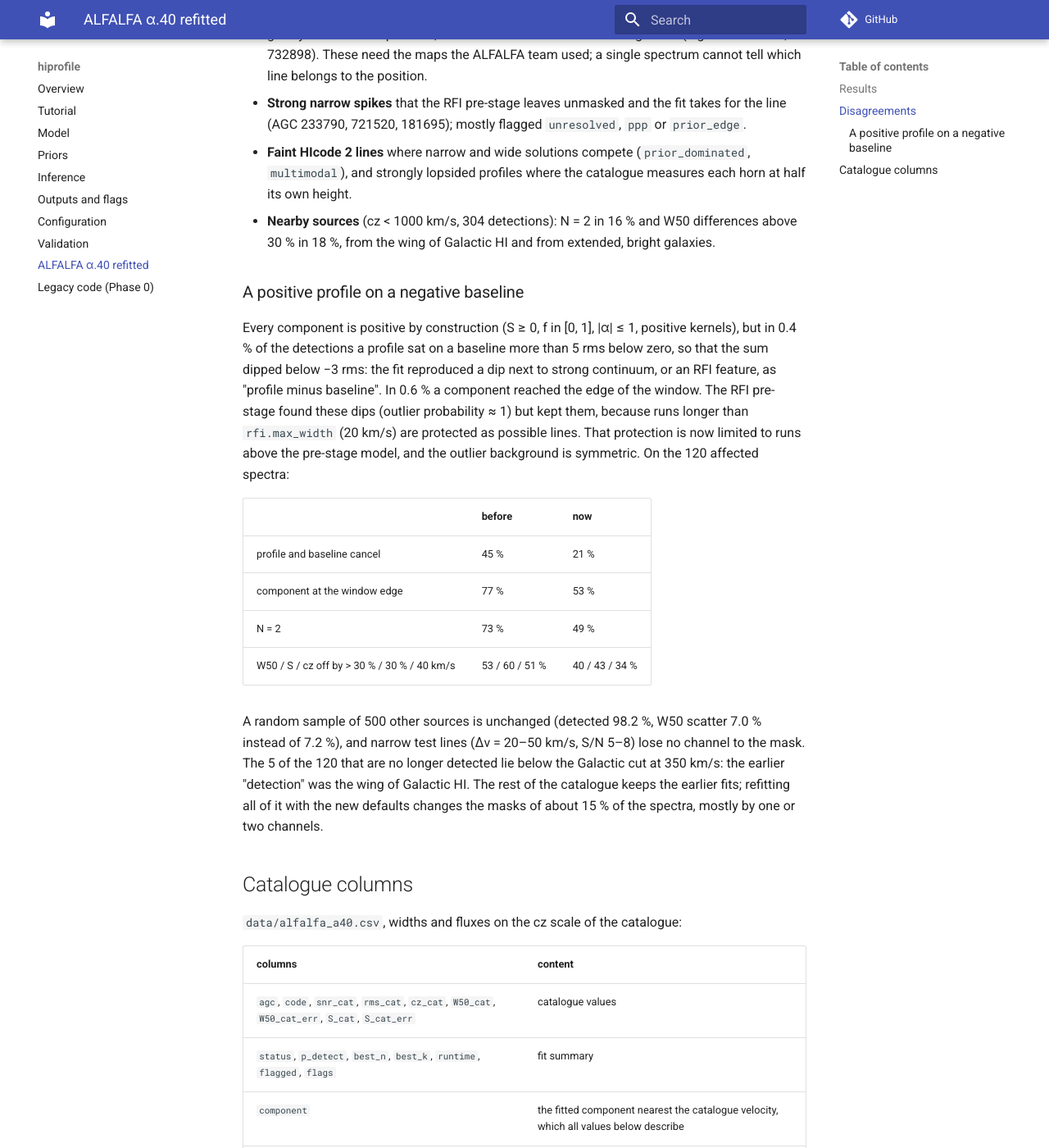
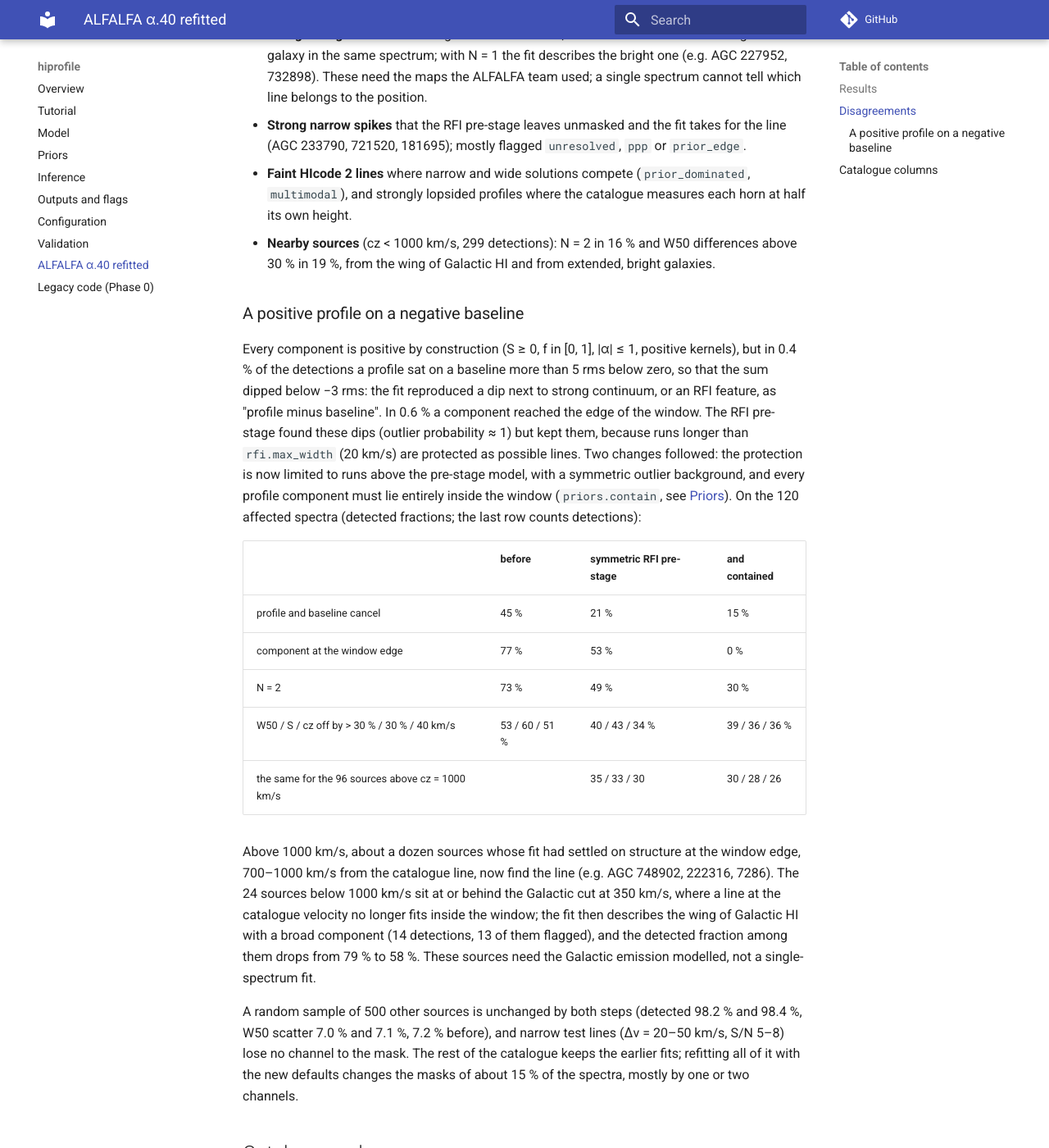
Before and after one commit to lfloeer/hiprofile, an MkDocs documentation site: the page built from docs/alfalfa.md, in a window 1280 px wide and 1400 px high, scrolled down 2984 px. Shown: the whole window at 82% size. Built offline with MkDocs 1.6.1 and Material for MkDocs 9.7.7, drawn with Linux system fonts in a browser that asks for light colours; comment, search, counter and statistics services are not loaded; some of the changed text lies outside the part shown.

Commit message:
ALFALFA: the 120 follow-up spectra refitted with contained components
Co-Authored-By: Claude Opus 5.5 <noreply@anthropic.com>
Claude-Session: https://claude.ai/code/session_01HNuVsUUJVtD1RaQHWi7F3J

```diff
--- a/docs/alfalfa.md
+++ b/docs/alfalfa.md
@@ -15,8 +15,9 @@ subtracted, 5.2 km/s channels), cuts ±1000 km/s around the catalogue
 velocity, and fits them with `model.response: boxcar+hanning`, N ≤ 2 and
 otherwise the default configuration. Fits at 0ba7787 (median 10.6 s per
 spectrum on one core, about 44 h of CPU in total), spectrum conversion at
-d114eb0; the 120 spectra of the RFI follow-up below were refitted with the
-current RFI defaults (symmetric outlier background, negative runs masked).
+d114eb0; the 120 spectra of the follow-up below were refitted at d053ea5
+with the current defaults (symmetric outlier background, negative runs
+masked, components contained in the window).
 Downloads and fits resume where they stopped.
 
 **Data preparation.** Three properties of the NED files matter:
@@ -54,7 +55,7 @@ spectra around the fitted component (see [validation](validation.md)).
   3–5 % wider than the catalogue, where the naive measurement on the same
   spectra is not: the shrinkage of faint lines toward the typical width of
   the prior (see the conditional-bias study in the validation).
-* **Detection:** 99.6 % of the HIcode 1 and 95.1 % of the HIcode 2 sources.
+* **Detection:** 99.5 % of the HIcode 1 and 95.0 % of the HIcode 2 sources.
   The undetected bright sources lie below cz = 350 km/s, behind the
   Galactic cut.
 * **The W50 pull** (difference over the combined errors) is narrower than a
@@ -63,7 +64,7 @@ spectra around the fitted component (see [validation](validation.md)).
 * **N = 2** is preferred for 7 % of the HIcode 1 sources, rising to most
   sources above S/N 300: bright profiles show more structure than the
   model, or a neighbour is in the window.
-* **Flags:** 20.6 % of the detections; `ppp` 7.3 %, `prior_dominated`
+* **Flags:** 20.5 % of the detections; `ppp` 7.4 %, `prior_dominated`
   6.1 %, `prior_edge` 5.5 %, `wiggle` 3.5 %, `multimodal` 2.7 %,
   `residual_structure` 1.6 %, `rfi` 0.6 %.
 
@@ -88,8 +89,8 @@ The largest differences fall into a few groups:
 * **Faint HIcode 2 lines** where narrow and wide solutions compete
   (`prior_dominated`, `multimodal`), and strongly lopsided profiles where
   the catalogue measures each horn at half its own height.
-* **Nearby sources** (cz < 1000 km/s, 304 detections): N = 2 in 16 % and
-  W50 differences above 30 % in 18 %, from the wing of Galactic HI and from
+* **Nearby sources** (cz < 1000 km/s, 299 detections): N = 2 in 16 % and
+  W50 differences above 30 % in 19 %, from the wing of Galactic HI and from
   extended, bright galaxies.
 
 ### A positive profile on a negative baseline
@@ -101,24 +102,35 @@ the fit reproduced a dip next to strong continuum, or an RFI feature, as
 "profile minus baseline". In 0.6 % a component reached the edge of the
 window. The RFI pre-stage found these dips (outlier probability ≈ 1) but
 kept them, because runs longer than `rfi.max_width` (20 km/s) are
-protected as possible lines. That protection is now limited to runs above
-the pre-stage model, and the outlier background is symmetric. On the 120
-affected spectra:
+protected as possible lines. Two changes followed: the protection is now
+limited to runs above the pre-stage model, with a symmetric outlier
+background, and every profile component must lie entirely inside the window
+(`priors.contain`, see [Priors](priors.md)). On the 120 affected spectra
+(detected fractions; the last row counts detections):
 
-| | before | now |
-|---|---|---|
-| profile and baseline cancel | 45 % | 21 % |
-| component at the window edge | 77 % | 53 % |
-| N = 2 | 73 % | 49 % |
-| W50 / S / cz off by > 30 % / 30 % / 40 km/s | 53 / 60 / 51 % | 40 / 43 / 34 % |
+| | before | symmetric RFI pre-stage | and contained |
+|---|---|---|---|
+| profile and baseline cancel | 45 % | 21 % | 15 % |
+| component at the window edge | 77 % | 53 % | 0 % |
+| N = 2 | 73 % | 49 % | 30 % |
+| W50 / S / cz off by > 30 % / 30 % / 40 km/s | 53 / 60 / 51 % | 40 / 43 / 34 % | 39 / 36 / 36 % |
+| the same for the 96 sources above cz = 1000 km/s | | 35 / 33 / 30 | 30 / 28 / 26 |
 
-A random sample of 500 other sources is unchanged (detected 98.2 %, W50
-scatter 7.0 % instead of 7.2 %), and narrow test lines (Δv = 20–50 km/s,
-S/N 5–8) lose no channel to the mask. The 5 of the 120 that are no longer
-detected lie below the Galactic cut at 350 km/s: the earlier "detection" was
-the wing of Galactic HI. The rest of the catalogue keeps the earlier fits;
-refitting all of it with the new defaults changes the masks of about 15 % of
-the spectra, mostly by one or two channels.
+Above 1000 km/s, about a dozen sources whose fit had settled on structure
+at the window edge, 700–1000 km/s from the catalogue line, now find the
+line (e.g. AGC 748902, 222316, 7286). The 24 sources below 1000 km/s sit at
+or behind the Galactic cut at 350 km/s, where a line at the catalogue
+velocity no longer fits inside the window; the fit then describes the wing
+of Galactic HI with a broad component (14 detections, 13 of them flagged),
+and the detected fraction among them drops from 79 % to 58 %. These sources
+need the Galactic emission modelled, not a single-spectrum fit.
+
+A random sample of 500 other sources is unchanged by both steps (detected
+98.2 % and 98.4 %, W50 scatter 7.0 % and 7.1 %, 7.2 % before), and narrow
+test lines (Δv = 20–50 km/s, S/N 5–8) lose no channel to the mask. The rest
+of the catalogue keeps the earlier fits; refitting all of it with the new
+defaults changes the masks of about 15 % of the spectra, mostly by one or
+two channels.
 
 ## Catalogue columns
 
```
Also changed, not shown: other parts of docs/alfalfa.md (+3 -3 lines), docs/img/alfalfa_survey.png, docs/img/alfalfa_survey_outliers.png, 2 other files.
